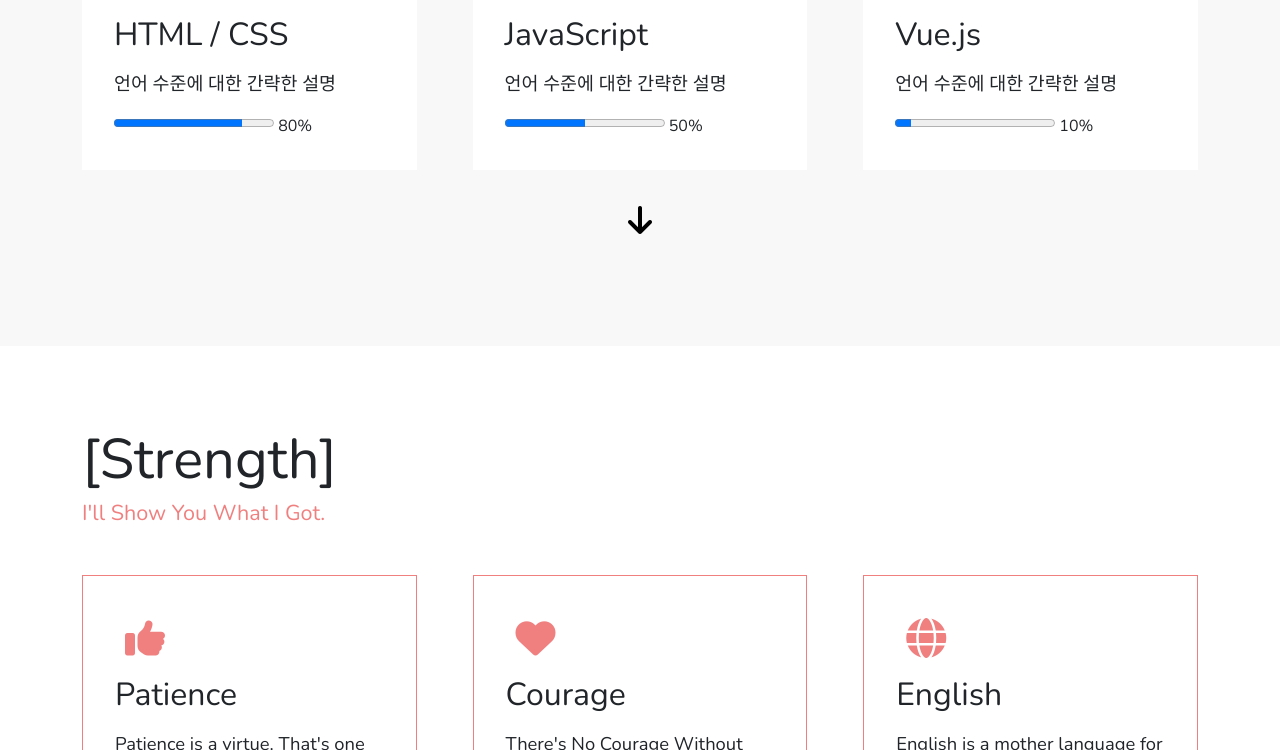
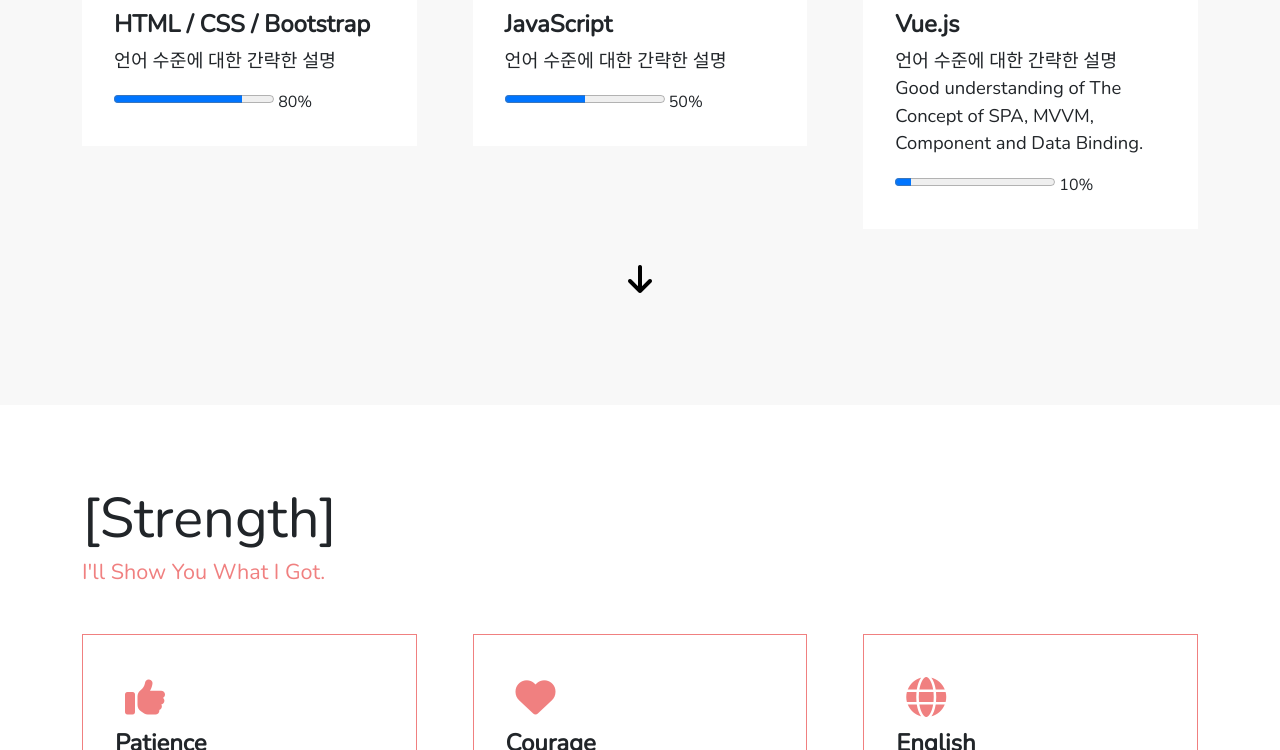
Before and after one commit to mjkorean/mjkorean.github.io, a plain HTML site: page index.html in a window 1280 px wide. Shown: the part 1950-2700 px from the top of the page. Drawn offline with nearby package versions, Linux system fonts and the light colour scheme.

Commit message:
1st commit

```diff
--- a/index.html
+++ b/index.html
@@ -165,13 +165,13 @@
           </p>
           <p>Gob Bless You and Have a Great Day!</p>
           <div class="social">
-            <a href="https://github.com/mjkorean" target="_blank">
+            <a href="https://github.com/mjkorean" target="_blank" title="Github">
               <i class="fa-brands fa-github"></i>
             </a>
-            <a href="https://www.rocketpunch.com/@mjkorean" target="blank">
+            <a href="https://www.rocketpunch.com/@mjkorean" target="blank" title="Rocketpunch">
               <i class="fa-solid fa-rocket"></i>
             </a>
-            <a href="https://mjkorean.tistory.com/" target="_blank">
+            <a href="https://mjkorean.tistory.com/" target="_blank" title="Tistory">
               <i class="fa-solid fa-book"></i>
             </a>
           </div>
@@ -196,7 +196,7 @@
             <i class="fa-brands fa-css3-alt"></i>
           </div>
           <div class="content">
-            <h3>HTML / CSS</h3>
+            <h4><strong>HTML / CSS / Bootstrap</strong></h4>
             <p>언어 수준에 대한 간략한 설명</p>
             <progress id="file1" value="80" max="100"></progress> 80%
           </div>
@@ -206,7 +206,7 @@
             <i class="fa-brands fa-square-js"></i>
           </div>
           <div class="content">
-            <h3>JavaScript</h3>
+            <h4><strong>JavaScript</strong></h4>
             <p>언어 수준에 대한 간략한 설명</p>
             <progress id="file2" value="50" max="100"></progress> 50%
           </div>
@@ -216,8 +216,9 @@
             <i class="fa-brands fa-vuejs"></i>
           </div>
           <div class="content">
-            <h3>Vue.js</h3>
-            <p>언어 수준에 대한 간략한 설명</p>
+            <h4><strong>Vue.js</strong></h4>
+            <p>언어 수준에 대한 간략한 설명
+              Good understanding of The Concept of SPA, MVVM, Component and Data Binding.</p>
             <progress id="file3" value="10" max="100"></progress> 10%
           </div>
         </div>
@@ -240,7 +241,7 @@
             <i class="fa-solid fa-thumbs-up"></i>
           </div>
           <div class="content">
-            <h3>Patience</h3>
+            <h4><strong>Patience</strong></h4>
             <p>
               Patience is a virtue. That's one of my mottos.
             </p>
@@ -251,7 +252,7 @@
             <i class="fa-solid fa-heart"></i>
           </div>
           <div class="content">
-            <h3>Courage</h3>
+            <h4><strong>Courage</strong></h4>
             <p>
               There's No Courage Without Fear. That's my life saver.
             </p>
@@ -262,7 +263,7 @@
             <i class="fa-solid fa-globe"></i>
           </div>
           <div class="content">
-            <h3>English</h3>
+            <h4><strong>English</strong></h4>
             <p>
               English is a mother language for developers. What do you say?
             </p>
```
